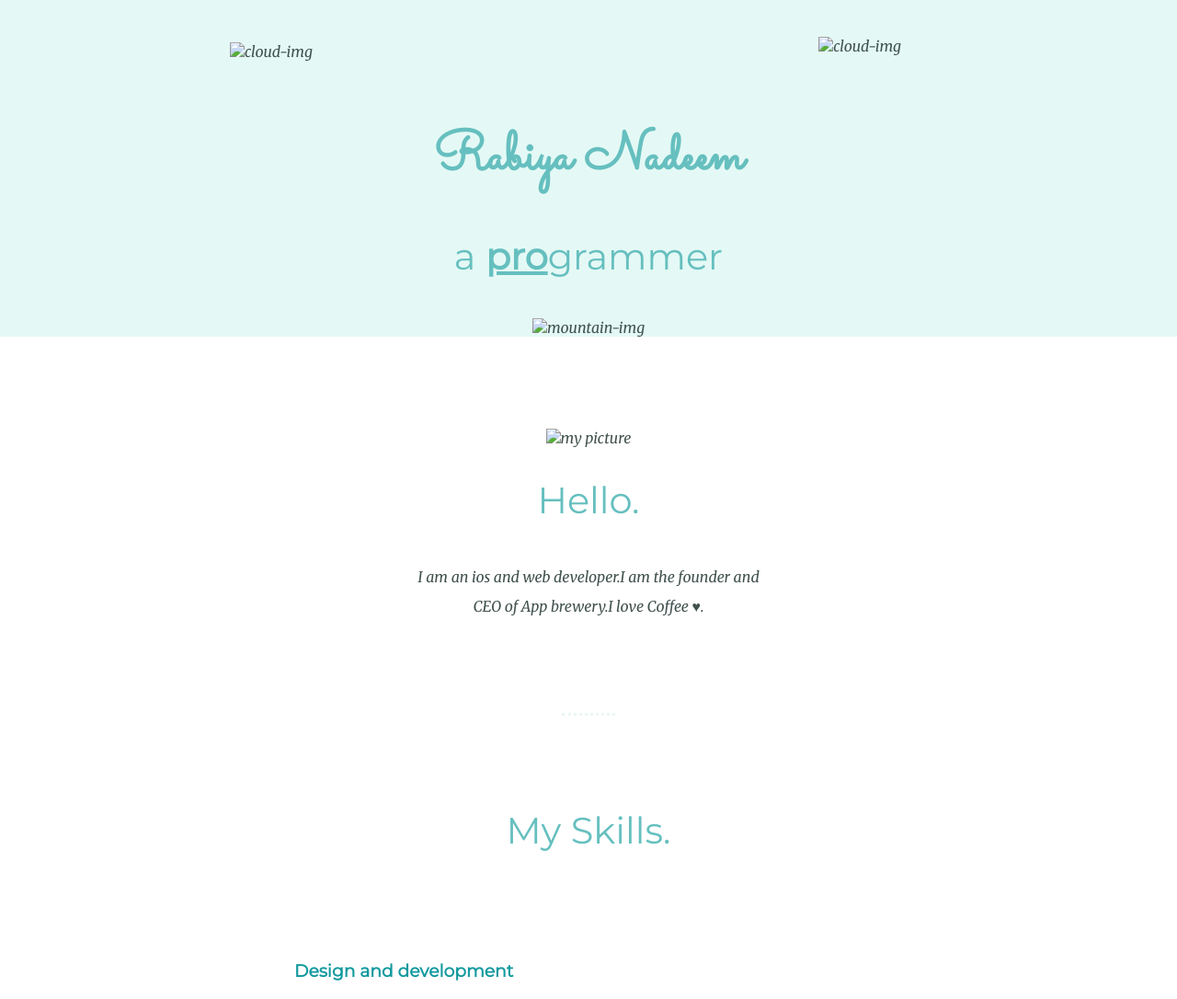
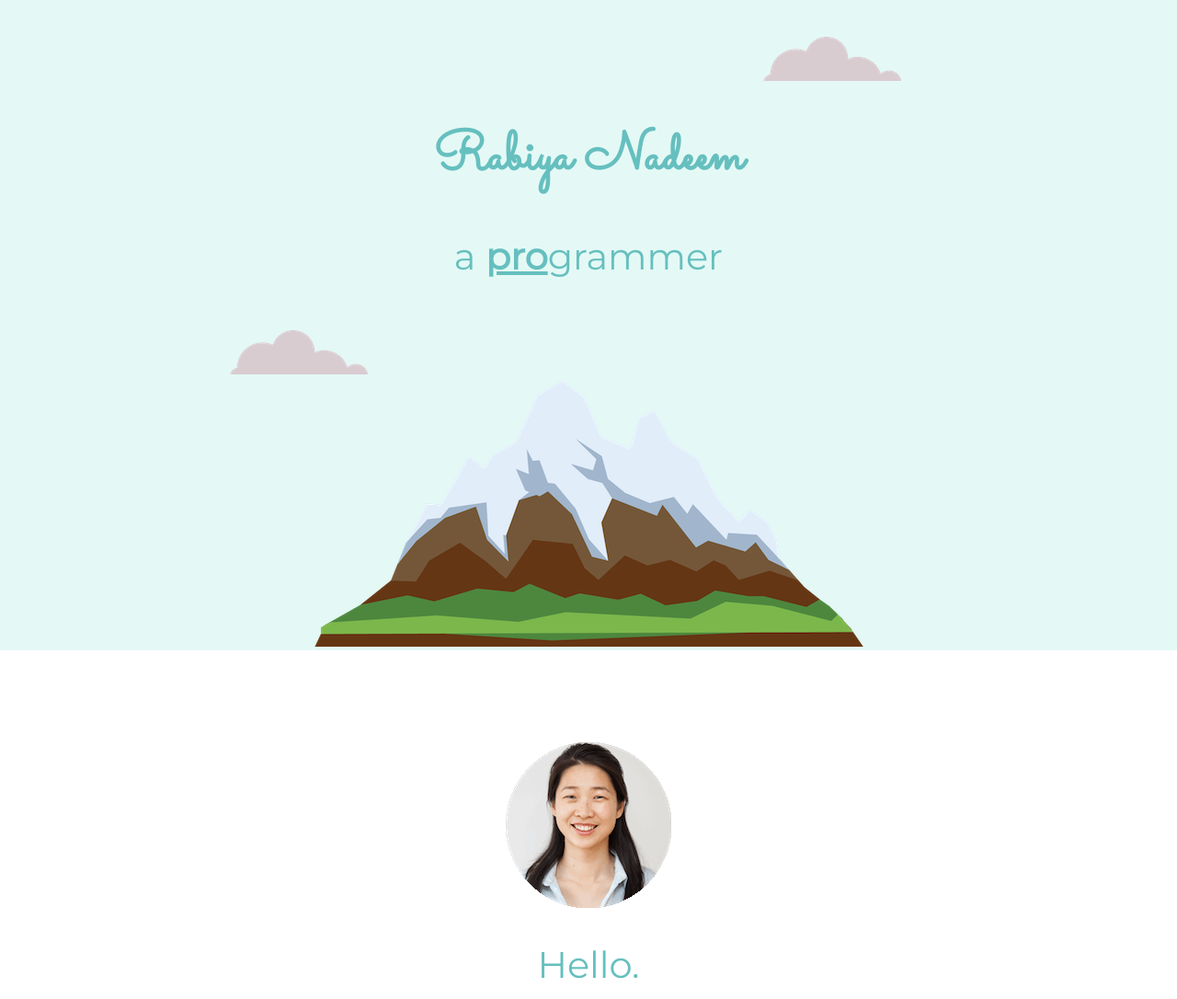
Before and after one commit to RabiyaNadeem/css-site, a plain HTML site: page index.html in a window 1280 px wide. Shown: the top 1086 px of the page at 92% size. Drawn offline with Linux system fonts and the light colour scheme.

Commit message:
Update index.html

```diff
--- a/index.html
+++ b/index.html
@@ -18,15 +18,15 @@
 
 <body>
     <div class="top-container">
-        <img src="images/cloud.png" class="top-cloud" alt="cloud-img">
+        <img src="cloud.png" class="top-cloud" alt="cloud-img">
         <h1>Rabiya Nadeem</h1>
         <h2>a <span class="pro">pro</span>grammer</h2>
-        <img src="images/cloud.png" class="bottom-cloud" alt="cloud-img">
-        <img src="images/mountain.png" alt="mountain-img">
+        <img src="cloud.png" class="bottom-cloud" alt="cloud-img">
+        <img src="mountain.png" alt="mountain-img">
     </div>
     <div class="middle-container">
         <div class="profile">
-            <img class="pic" src="images/angela.png"   alt="my picture">
+            <img class="pic" src="angela.png"   alt="my picture">
             <h2>Hello.</h2>
             <p class="intro">I am an ios and web developer.I am the founder and CEO of App brewery.I love Coffee &#9829;.</p>
         </div>
@@ -34,12 +34,12 @@
         <div class="skills">
             <h2>My Skills.</h2>
             <div class="skill-row">
-                <img class="computer" src="images/computer.png" alt="">
+                <img class="computer" src="computer.png" alt="">
                 <h3>Design and development</h3>
                 <p>I started learning code when I was 15 years old beacuse i wanted to develop my own video game.</p>
             </div>
             <div class="skill-row">
-                <img class="chilli" src="images/chillies.png" alt="">
+                <img class="chilli" src="chillies.png" alt="">
                 <h3>Hot chillies challenge</h3>
                 <p>But my best skill is actually eating hot wings.I am the undisputed queen of hot wings challenge.</p>
             </div>
```
